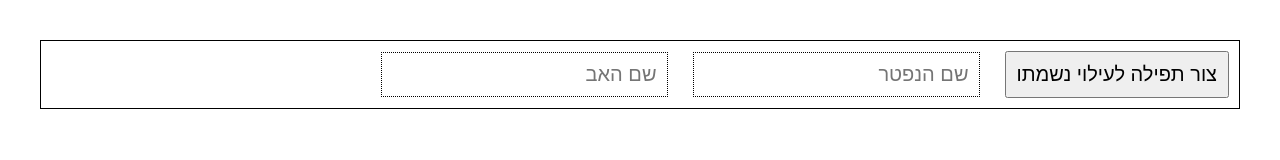
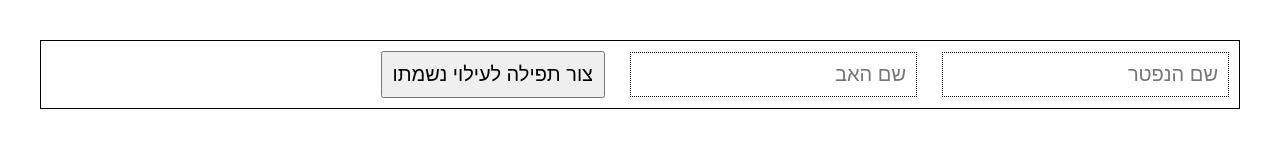
Before and after one commit to kobi-cohen/LettersProject, a plain HTML site: page index.html in a window 1280 px wide. Drawn offline with Linux system fonts and the light colour scheme.

Commit message:
Hebrew direction bug fix 29.6

```diff
--- a/index.html
+++ b/index.html
@@ -7,13 +7,15 @@
     <script src="lettersDb.js" defer></script>
     <script src="script.js" defer></script>
     <link rel="stylesheet" href="style.css" />
-    <title>Document</title>
+    <title>
+      Kobi Cohen - Luna Interactive 2020 - Staging version 29.6.2020
+    </title>
   </head>
   <body>
     <div class="textWrapper">
+      <input id="inputBox1" class="part" type="text" placeholder="שם הנפטר" />
       <input id="inputBox2" class="part" type="text" placeholder="שם האב" />
 
-      <input id="inputBox1" class="part" type="text" placeholder="שם הנפטר" />
       <button id="btn">צור תפילה לעילוי נשמתו</button>
     </div>
     <div class="content" id="con"></div>
--- a/style.css
+++ b/style.css
@@ -13,6 +13,8 @@ html {
   border: 0.1rem dotted black;
 }
 .textWrapper {
+  direction: rtl;
+  text-align: right;
   border: 0.1rem black solid;
   margin: 0;
   padding: 0;
```
